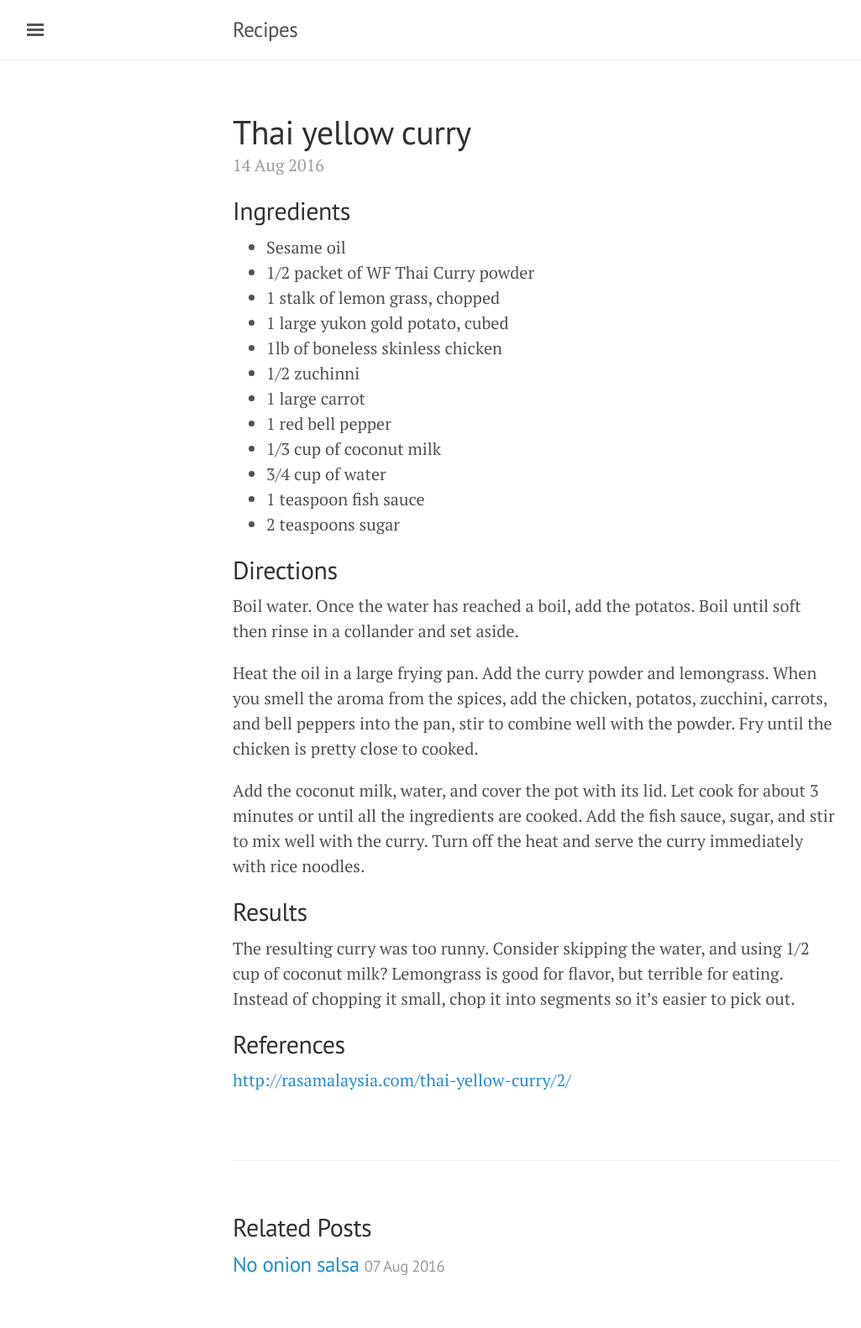
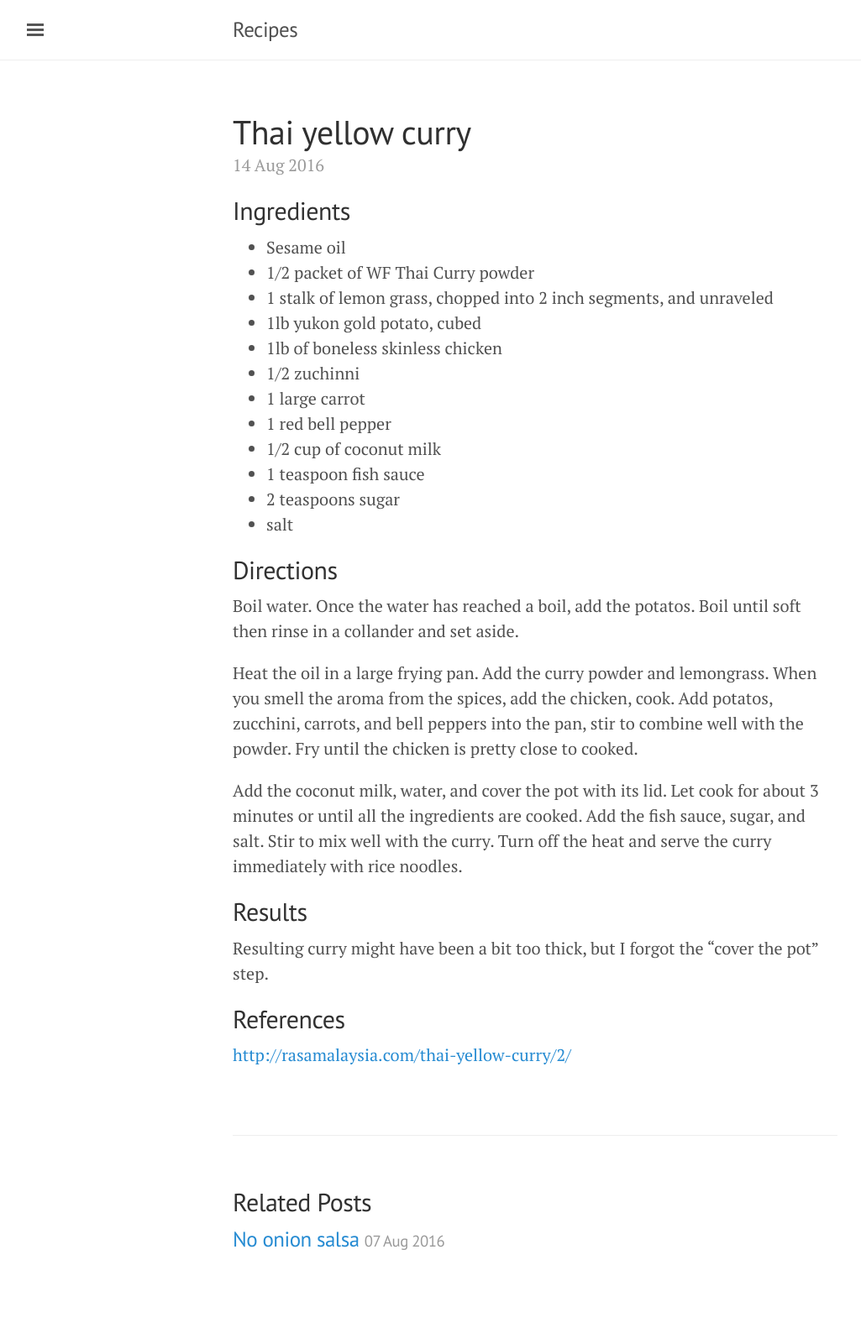
Before and after one commit to erikwiffin/recipes, a Jekyll site: the page built from _posts/2016-08-14-thai-yellow-curry.md, in a window 1280 px wide. Shown: the whole page at 84% size, without its empty margins (3-1028 px from the left). Built offline with Jekyll 4.4.1, drawn with Linux system fonts in a browser that asks for light colours; after the commit the page ends 1552 px from its top, so only the background shows below that.

Commit message:
Update curry recipe

```diff
--- a/_posts/2016-08-14-thai-yellow-curry.md
+++ b/_posts/2016-08-14-thai-yellow-curry.md
@@ -8,29 +8,28 @@ categories: dinner
 
 * Sesame oil
 * 1/2 packet of WF Thai Curry powder
-* 1 stalk of lemon grass, chopped
-* 1 large yukon gold potato, cubed
+* 1 stalk of lemon grass, chopped into 2 inch segments, and unraveled
+* 1lb yukon gold potato, cubed
 * 1lb of boneless skinless chicken
 * 1/2 zuchinni
 * 1 large carrot
 * 1 red bell pepper
-* 1/3 cup of coconut milk
-* 3/4 cup of water
+* 1/2 cup of coconut milk
 * 1 teaspoon fish sauce
 * 2 teaspoons sugar
+* salt
 
 ## Directions
 
 Boil water. Once the water has reached a boil, add the potatos. Boil until soft then rinse in a collander and set aside.
 
-Heat the oil in a large frying pan. Add the curry powder and lemongrass. When you smell the aroma from the spices, add the chicken, potatos, zucchini, carrots, and bell peppers into the pan, stir to combine well with the powder. Fry until the chicken is pretty close to cooked.
+Heat the oil in a large frying pan. Add the curry powder and lemongrass. When you smell the aroma from the spices, add the chicken, cook. Add potatos, zucchini, carrots, and bell peppers into the pan, stir to combine well with the powder. Fry until the chicken is pretty close to cooked.
 
-Add the coconut milk, water, and cover the pot with its lid. Let cook for about 3 minutes or until all the ingredients are cooked. Add the fish sauce, sugar, and stir to mix well with the curry. Turn off the heat and serve the curry immediately with rice noodles.
+Add the coconut milk, water, and cover the pot with its lid. Let cook for about 3 minutes or until all the ingredients are cooked. Add the fish sauce, sugar, and salt. Stir to mix well with the curry. Turn off the heat and serve the curry immediately with rice noodles.
 
 ## Results
 
-The resulting curry was too runny. Consider skipping the water, and using 1/2 cup of coconut milk?
-Lemongrass is good for flavor, but terrible for eating. Instead of chopping it small, chop it into segments so it's easier to pick out.
+Resulting curry might have been a bit too thick, but I forgot the "cover the pot" step.
 
 ## References
 
```
